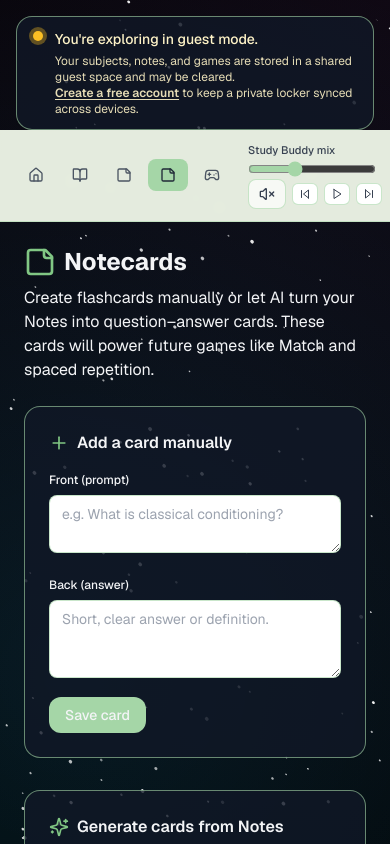
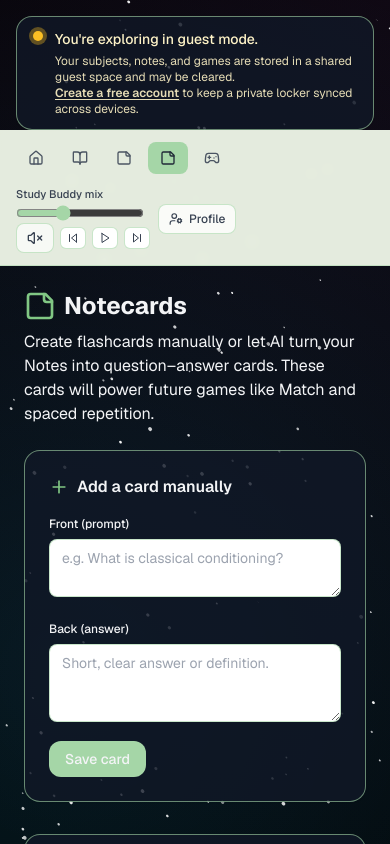
Before and after one commit to thomas-sabu-cs/study-game, a Next.js app: page /cards in a window 390 px wide. Shown: the top 844 px of the page. Built offline with nearby package versions, Linux system fonts and the light colour scheme; no server answers.

Commit message:
Fixed scroll issue on touch, should now be able to scroll up and down on a page

```diff
--- a/src/app/globals.css
+++ b/src/app/globals.css
@@ -46,6 +46,21 @@ body {
     /* Use raw color to avoid Tailwind @apply circular dependency */
     color: #d1d5db; /* approx Tailwind gray-300 */
   }
+
+  /* Ensure markdown/notes content stays readable on dark cards. */
+  body.theme-stars-dark .card-surface .prose,
+  body.theme-stars-dark .card-surface .prose p,
+  body.theme-stars-dark .card-surface .prose li,
+  body.theme-stars-dark .card-surface .prose ul,
+  body.theme-stars-dark .card-surface .prose ol,
+  body.theme-stars-dark .card-surface .prose h1,
+  body.theme-stars-dark .card-surface .prose h2,
+  body.theme-stars-dark .card-surface .prose h3,
+  body.theme-stars-dark .card-surface .prose h4,
+  body.theme-stars-dark .card-surface .prose strong,
+  body.theme-stars-dark .card-surface .prose code {
+    color: #e5e7eb; /* approx Tailwind gray-200 */
+  }
 }
 
 @media (prefers-reduced-motion: reduce) {
--- a/src/components/AppNav.tsx
+++ b/src/components/AppNav.tsx
@@ -19,8 +19,8 @@ export function AppNav() {
 
   return (
     <nav className="sticky top-0 z-10 border-b border-pastel-sage/50 bg-pastel-cream/95 backdrop-blur-sm">
-      <div className="mx-auto flex max-w-4xl items-center justify-between gap-4 px-4 py-3">
-        <div className="flex items-center gap-1 sm:gap-2">
+      <div className="mx-auto flex max-w-4xl flex-col gap-3 px-4 py-3 sm:flex-row sm:items-center sm:justify-between sm:gap-4">
+        <div className="flex items-center gap-1 overflow-x-auto sm:overflow-visible sm:gap-2">
           {navLinks.map(({ href, label, icon: Icon }) => {
             const isActive = pathname === href || (href !== "/" && pathname.startsWith(href));
             return (
@@ -39,11 +39,11 @@ export function AppNav() {
             );
           })}
         </div>
-        <div className="flex items-center gap-2">
+        <div className="flex items-center gap-2 sm:justify-end">
           <MusicToggle />
           <Link
             href={`/profile?from=${encodeURIComponent(pathname || "/")}`}
-            className="btn-dynamic hidden items-center gap-1.5 rounded-lg border border-pastel-sage/60 bg-white/80 px-2.5 py-1.5 text-xs font-medium text-gray-700 hover:bg-pastel-mint/30 sm:inline-flex"
+            className="btn-dynamic inline-flex items-center gap-1.5 rounded-lg border border-pastel-sage/60 bg-white/80 px-2.5 py-1.5 text-xs font-medium text-gray-700 hover:bg-pastel-mint/30"
           >
             <UserCog className="h-3.5 w-3.5" />
             Profile
--- a/src/components/MusicToggle.tsx
+++ b/src/components/MusicToggle.tsx
@@ -249,6 +249,7 @@ export function MusicToggle() {
   }
 
   async function togglePause() {
+    if (!enabled) return;
     const audio = getOrCreateAudio();
     if (audio.paused) {
       try {
@@ -284,6 +285,7 @@ export function MusicToggle() {
       } else if (cmd.startsWith("play:")) {
         const src = cmd.slice(5);
         if (!src) return;
+        if (!enabled) return;
         void (async () => {
           try {
             if (typeof window !== "undefined") {
@@ -350,7 +352,7 @@ export function MusicToggle() {
             title={enabled ? "Mute music" : "Unmute music"}
           >
             {enabled ? <Volume2 className="h-4 w-4" /> : <VolumeX className="h-4 w-4" />}
-            <span className="hidden sm:inline-block sm:w-[4ch] sm:text-center">
+            <span className="hidden sm:inline-block sm:min-w-[3.25rem] sm:text-center">
               {enabled ? "Mute" : "Unmute"}
             </span>
           </button>
--- a/src/components/StarfieldBackground.tsx
+++ b/src/components/StarfieldBackground.tsx
@@ -109,7 +109,6 @@ export function StarfieldBackground({ variant = "dark" }: { variant?: "dark" | "
       touchInput = true;
       const t = event.touches[0];
       movePointer(t.clientX, t.clientY);
-      event.preventDefault();
     }
 
     function onMouseLeave() {
```
